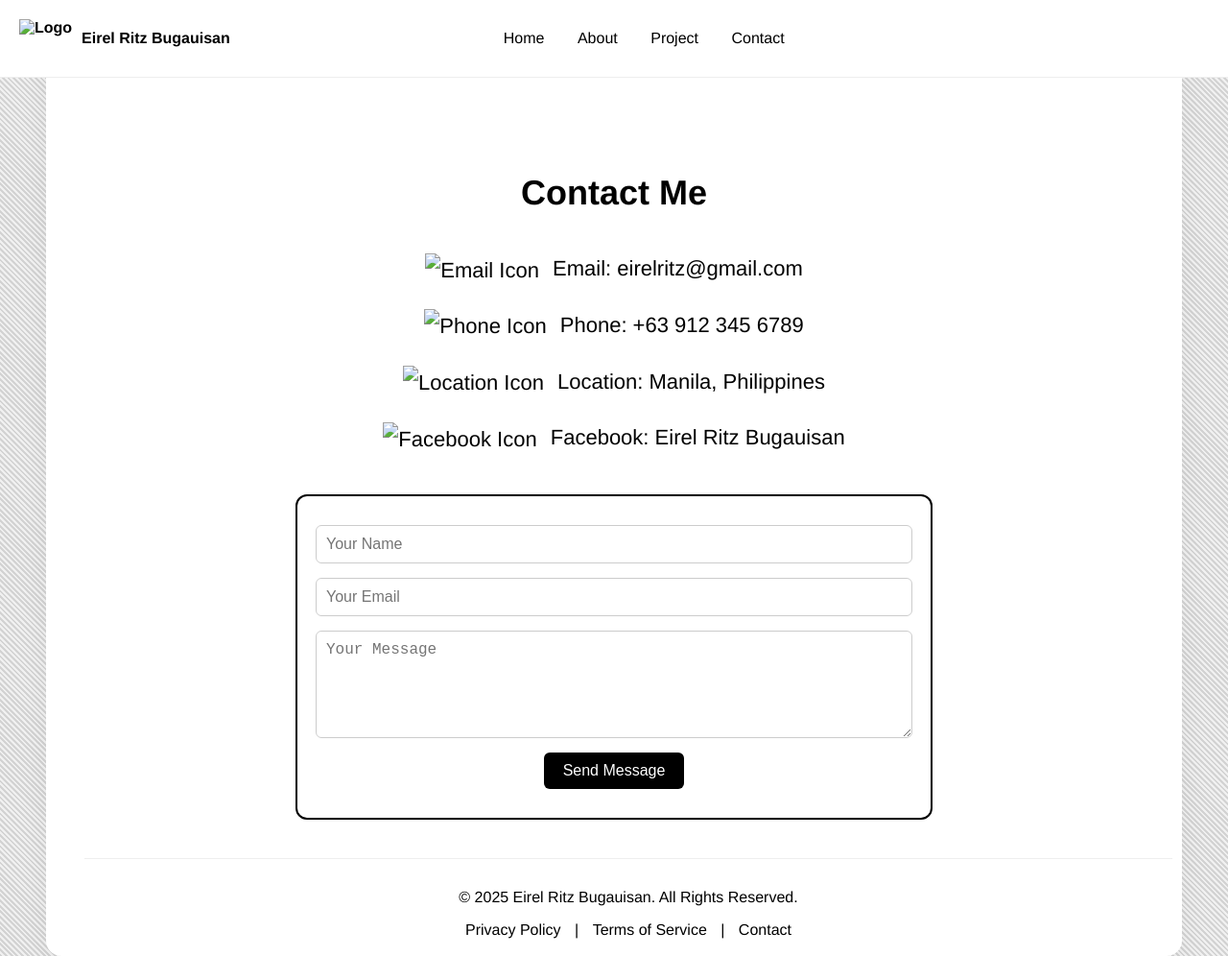
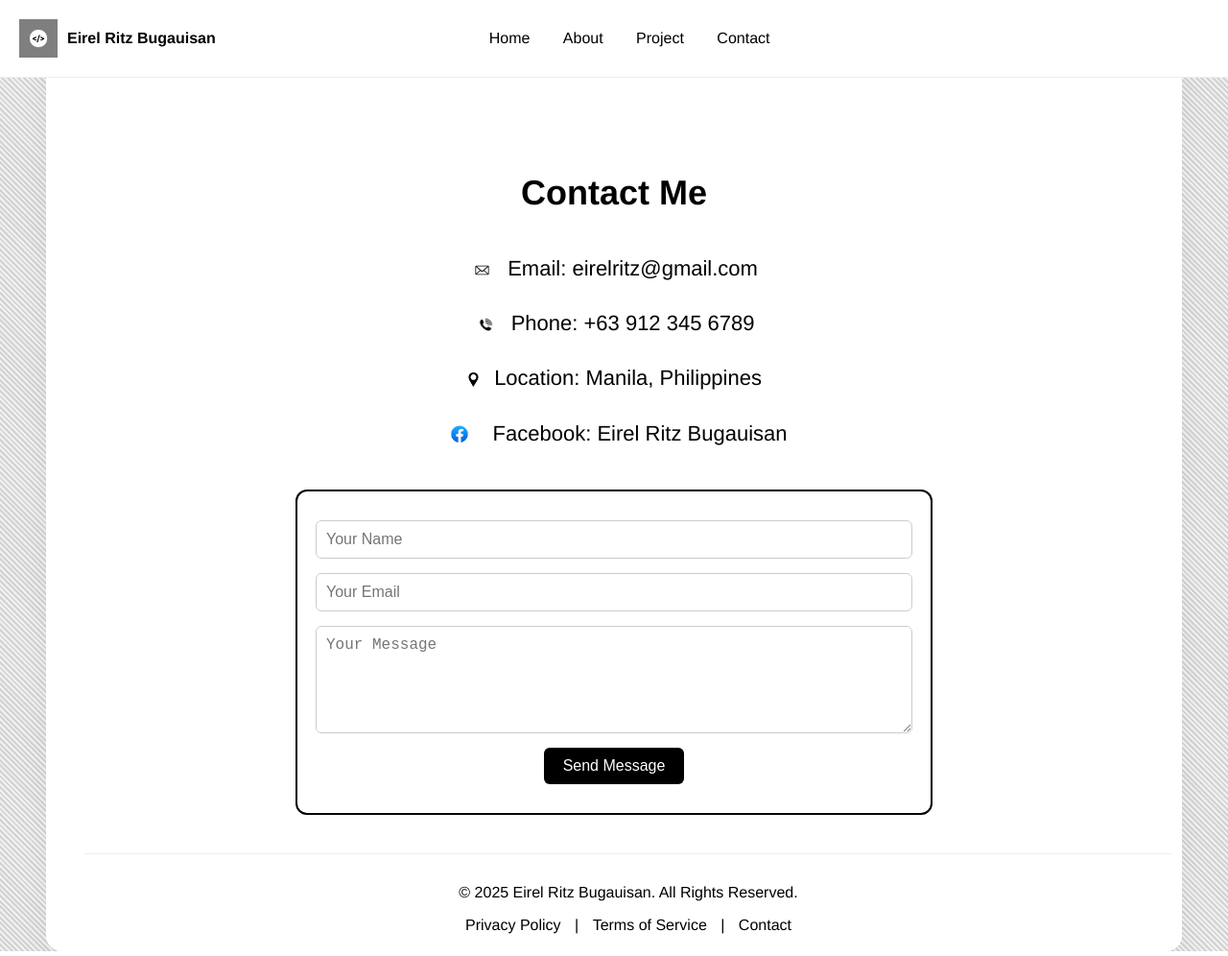
Before and after one commit to EirelRitz-Bugauisan/practice, a plain HTML site: page PortfolioContactPage.html in a window 1280 px wide. Shown: the whole page at 96% size. Drawn offline with Linux system fonts and the light colour scheme.

Commit message:
Update PortfolioContactPage.html

```diff
--- a/PortfolioContactPage.html
+++ b/PortfolioContactPage.html
@@ -184,7 +184,7 @@
   <div class="container">
     <header>
       <div class="logo">
-        <img src="Images/Logo.png" alt="Logo" />
+        <img src="../Logo.png" alt="Logo" />
         <span>Eirel Ritz Bugauisan</span>
       </div>
       <nav>
@@ -199,19 +199,19 @@
       <h2>Contact Me</h2>
       <div class="contact-info">
         <p>
-          <img src="Images/email.png" alt="Email Icon">
+          <img src="../email.png" alt="Email Icon">
           Email: <a href="mailto:eirelritz@gmail.com">eirelritz@gmail.com</a>
         </p>
         <p>
-          <img src="Images/pc.png" alt="Phone Icon">
+          <img src="../pc.png" alt="Phone Icon">
           Phone: +63 912 345 6789
         </p>
         <p>
-          <img src="Images/loc.png" alt="Location Icon" style="width: 15px; height: 15px;">
+          <img src="../loc.png" alt="Location Icon" style="width: 15px; height: 15px;">
           Location: Manila, Philippines
         </p>
         <p>
-          <img src="Images/fb.png" alt="Facebook Icon" style="width: 40px; height: 35px;">
+          <img src="../fb.png" alt="Facebook Icon" style="width: 40px; height: 35px;">
           Facebook: <a href="https://www.facebook.com/your.username" target="_blank">Eirel Ritz Bugauisan</a>
         </p>
       </div>
```
